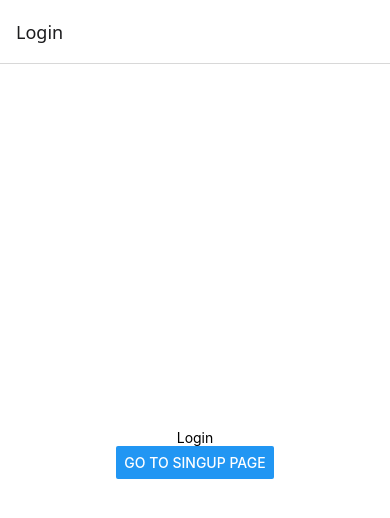
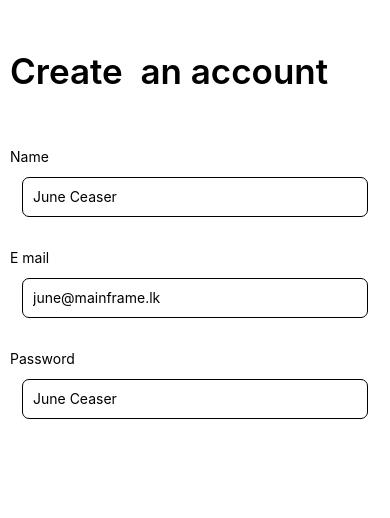
Before and after one commit to JuneCeaser/MTM, a React Native app: screen /Login in a window 390 px wide. Shown: the top 518 px of the page. Built offline with nearby package versions, Linux system fonts and the light colour scheme.

Commit message:
login page

```diff
--- a/App.js
+++ b/App.js
@@ -10,7 +10,7 @@
   return (
       <NavigationContainer>
           <Stack.Navigator>
-                <Stack.Screen name="Login" component={Login} />
+                <Stack.Screen options={{ headerShown: false }}  name="Login" component={Login} />
                 <Stack.Screen name="Signup" component={Signup} />
            </Stack.Navigator>
 
--- a/src/screens/Login.jsx
+++ b/src/screens/Login.jsx
@@ -1,28 +1,76 @@
-import { View, Text,Button,StyleSheet } from 'react-native'
+import { View, Text,Button,StyleSheet,TextInput } from 'react-native'
 import React from 'react'
 import Signup from './Signup'
 
 export default function Login({navigation}) {
   return (
     <View style={styles.container}>
-      <Text>Login</Text>
-      <Button
-      title="Go to Singup page"
-      onPress={() =>
-        navigation.navigate(Signup)
-      }
+      <View style={styles.maintextcontainer}>
+      <Text style={styles.maintext}>Create  an account</Text>
+      </View>
+      <View style={styles.inputcontainer}>
+             <View style={styles.inputitem}>
+              <Text  >Name</Text>
+             <TextInput
+          style={styles.input}
+           placeholder="June Ceaser"
+        />
+             </View>
+         <View style={styles.inputitem}>
+              <Text  >E mail</Text>
+             <TextInput
+          style={styles.input}
+           placeholder="june@mainframe.lk"
+        />
+             </View>
+        <View style={styles.inputitem}>
+              <Text  >Password</Text>
+             <TextInput
+          style={styles.input}
+           placeholder="June Ceaser"
+        />
+             </View>
+      </View>
+      <View style={styles.signupbuttoncontainer}>
 
-    />
+      </View>
     </View>
   )
 
 };
-
 const styles = StyleSheet.create({
   container: {
     flex: 1,
     backgroundColor: '#fff',
-    alignItems: 'center',
     justifyContent: 'center',
   },
+  maintextcontainer:{
+    flex:1,
+    backgroundColor:'#ffffff',
+    paddingTop: 20,
+  },
+  maintext:{
+     fontSize: 35,
+     fontWeight: '600',
+     paddingTop:30,
+     paddingLeft: 10,
+  },
+  inputcontainer:{
+    flex:3,
+    backgroundColor:'#ffffff'
+  },
+  signupbuttoncontainer:{
+    flex:3,
+    backgroundColor: '#ffffff'
+  },
+   input: {
+    height: 40,
+    margin: 12,
+    borderWidth: 1,
+    padding: 10,
+    borderRadius: 7,
+  },
+  inputitem:{
+    padding:10,
+  }
 });
```
